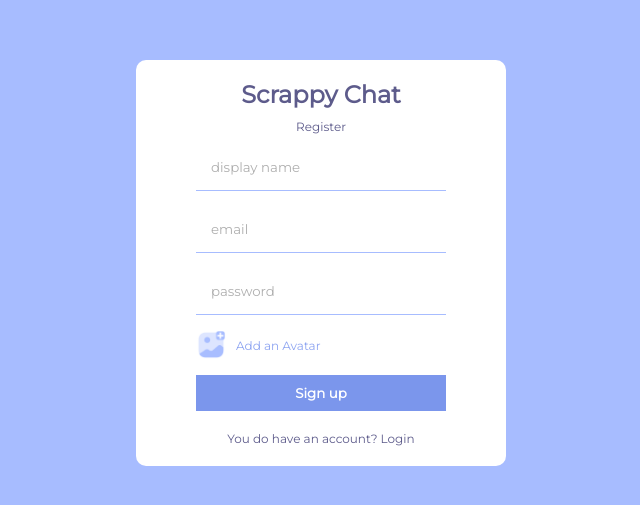
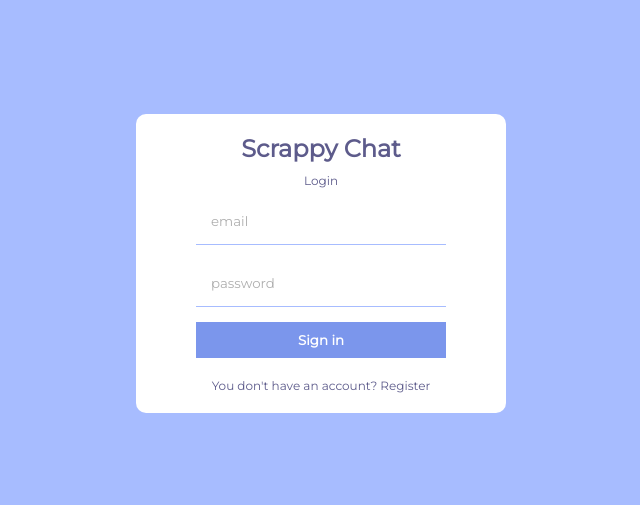
Before and after one commit to anaskhan28/Scrappy-chat, a React (Vite) app in the folder chat-app/: page / in a window 1280 px wide. Shown: the part 137-642 px from the top of the page, without its empty margins (319-959 px from the left). Built offline with nearby package versions, Linux system fonts and the light colour scheme.

Commit message:
login page desin completed

```diff
--- a/chat-app/src/App.jsx
+++ b/chat-app/src/App.jsx
@@ -1,12 +1,13 @@
 import React, { useState } from 'react';
 import './style.scss';
 import Register from './pages/Register';
+import Login from './pages/Login';
 
 function App() {
 
   return (
     <div className="App">
-      <Register/>
+      <Login/>
     </div>
   )
 }
--- a/chat-app/src/pages/Login.jsx
+++ b/chat-app/src/pages/Login.jsx
@@ -0,0 +1,21 @@
+import React from 'react';
+import Add from '../images/addAvatar.png';
+function Login() {
+  return (
+    <div className='formContainer'>
+        <div className='formWrapper'>
+        <span className="logo">Scrappy Chat</span>
+        <span className="title">Login</span>
+        <form>
+
+            <input type='email' placeholder='email'/>
+            <input type='password' placeholder='password'/>
+            <button>Sign in</button>
+        </form>
+        <p>You don't have an account? Register </p>
+        </div>
+    </div>
+  )
+}
+
+export default Login
```
